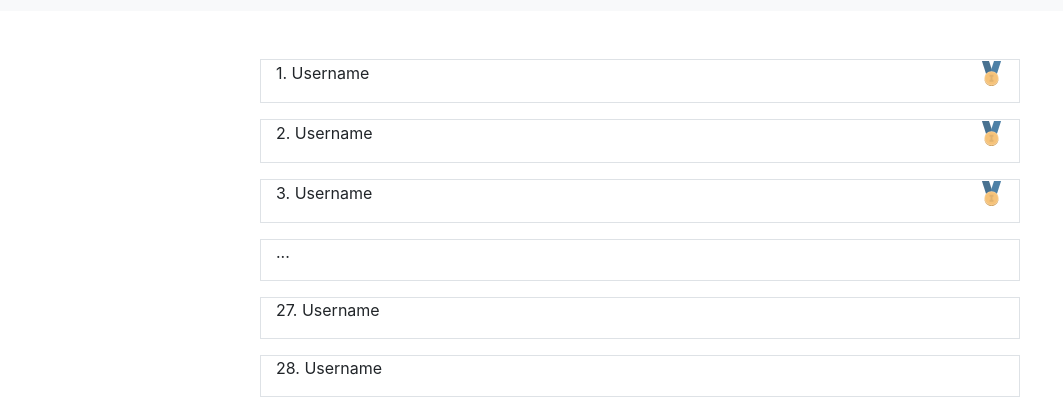
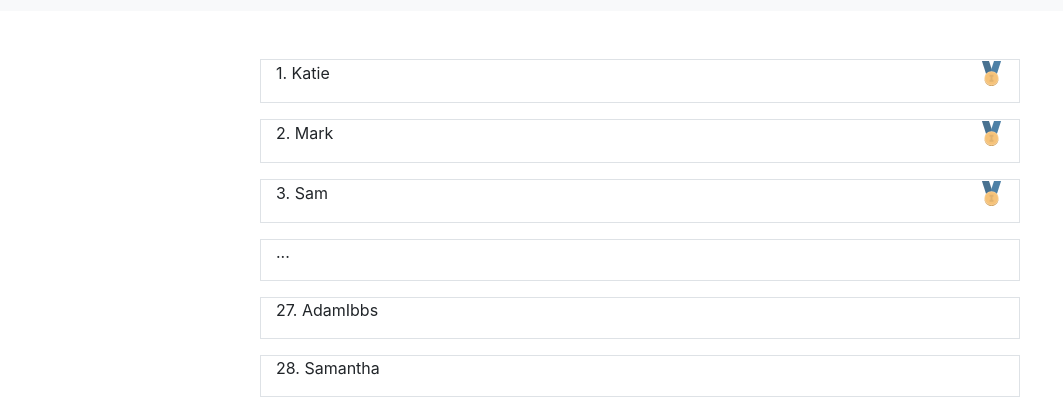
Before and after one commit to JosephLindzius/EcoHoods, a website: page public/leaderboard.html in a window 1280 px wide. Shown: the part 85-498 px from the top of the page, without its empty margins (0-1063 px from the left). Drawn offline with nearby package versions, Linux system fonts and the light colour scheme; files that its build step writes are made by us from their sources.

Commit message:
chaning leaderboard and dashboard

```diff
--- a/public/leaderboard.html
+++ b/public/leaderboard.html
@@ -54,17 +54,17 @@
     <div class="container">
         <div class="row">
             <div class="col-8 offset-2 d-flex justify-content-between border align-items-center mt-5">
-                <p>1. Username</p>
+                <p>1. Katie</p>
                 <p><img src="assets/img/medals.svg" width="25px" alt=""></p>
             </div>
 
             <div class="col-8 offset-2 d-flex justify-content-between border align-items-center mt-3">
-                <p>2. Username</p>
+                <p>2. Mark</p>
                 <p><img src="assets/img/medals.svg" width="25px" alt=""></p>
             </div>
 
             <div class="col-8 offset-2 d-flex justify-content-between border align-items-center mt-3">
-                <p>3. Username</p>
+                <p>3. Sam</p>
                 <p><img src="assets/img/medals.svg" width="25px" alt=""></p>
             </div>
 
@@ -73,11 +73,11 @@
             </div>
 
             <div class="col-8 offset-2 d-flex justify-content-start border align-items-center mt-3">
-                <p>27. Username</p>
+                <p>27. AdamIbbs</p>
             </div>
 
             <div class="col-8 offset-2 d-flex justify-content-start border align-items-center mt-3">
-                <p>28. Username</p>
+                <p>28. Samantha</p>
             </div>
         </div>
     </div>
```
Also changed, not shown: public/dashboard.html (+1 -1 lines).
